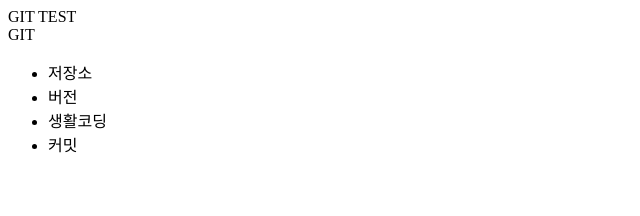
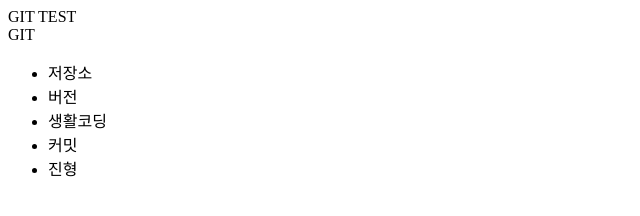
Before and after one commit to jin-likelion/gittest.github.io, a plain HTML site: page index.html in a window 1280 px wide. Shown: the full height of the page, 0-640 px from the left. Drawn offline with Linux system fonts and the light colour scheme.

Commit message:
li 브랜치 추가

```diff
--- a/index.html
+++ b/index.html
@@ -11,6 +11,7 @@
         <li>버전</li>
         <li>생활코딩</li>
         <li>커밋</li>
+        <li>진형</li>
       </ul>
   </body>
 </html>
```
